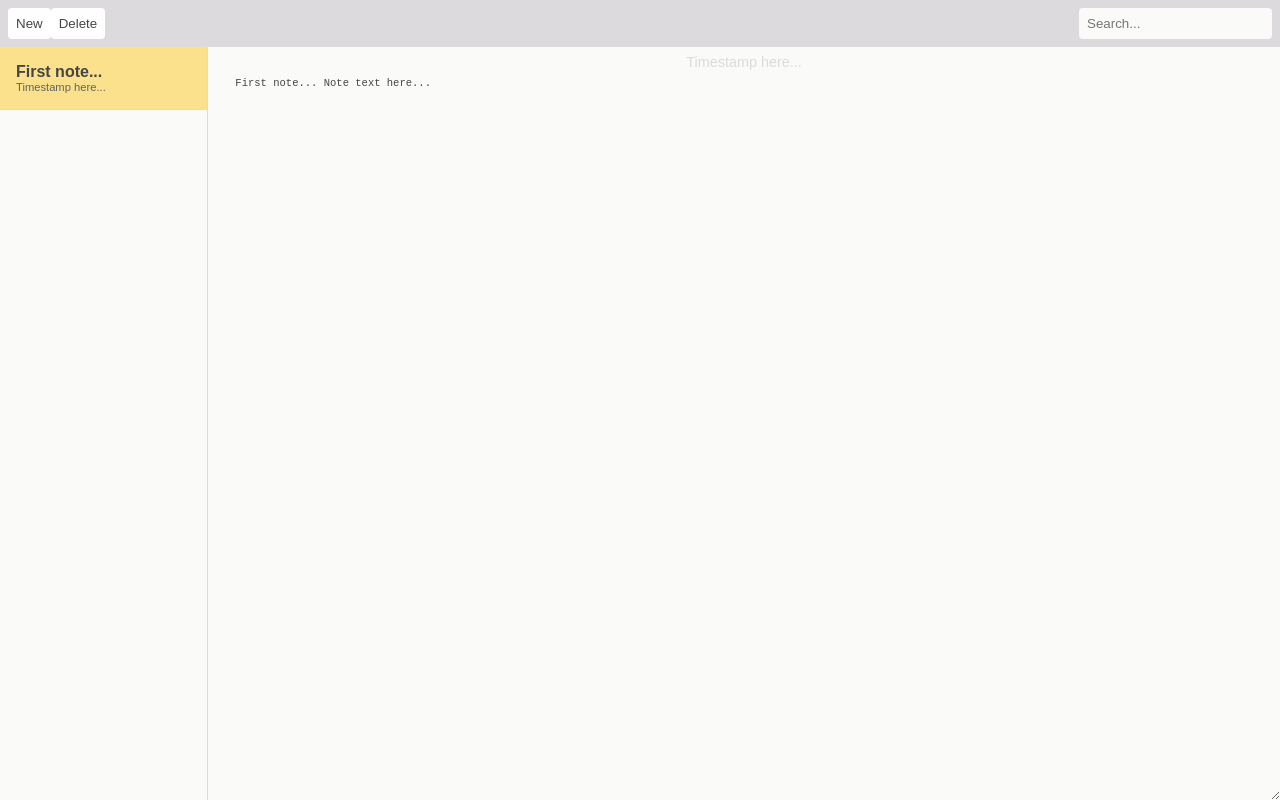
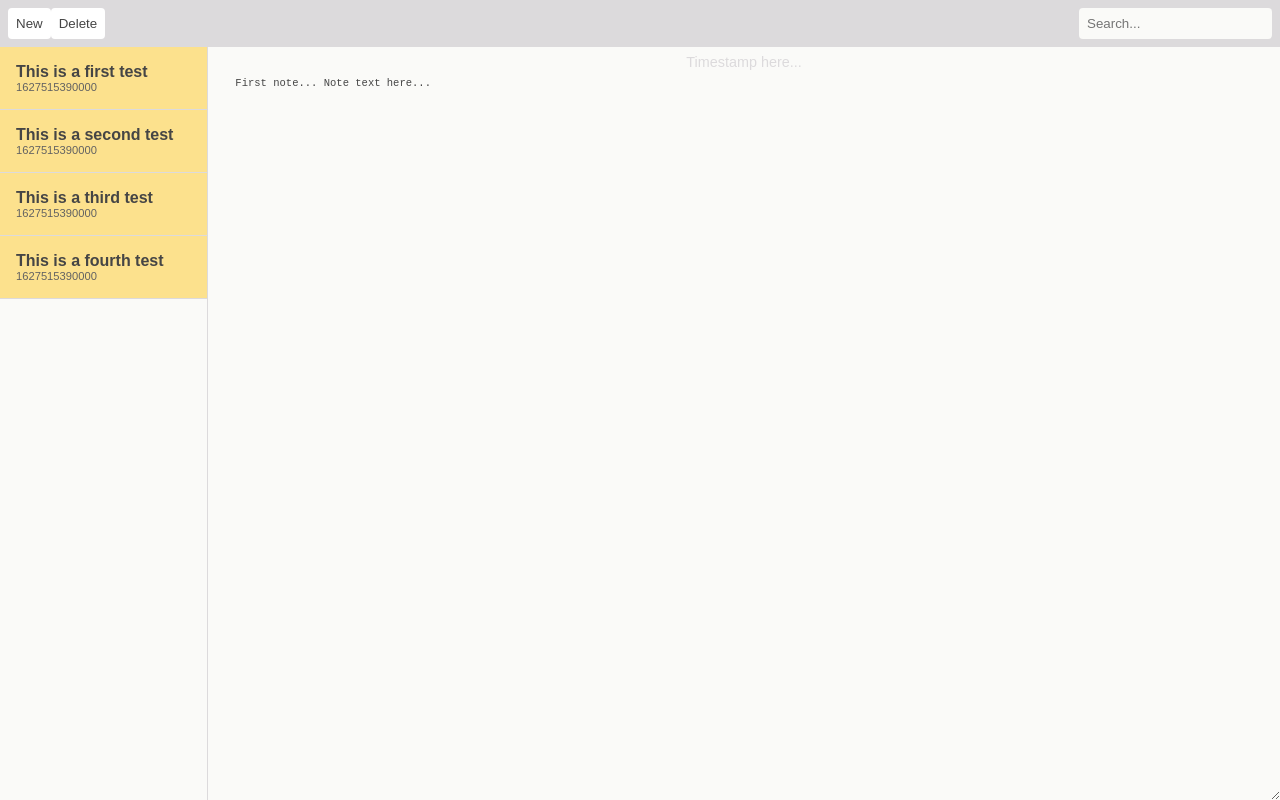
Before and after one commit to SymensJeffrey/vue-notes-app, a Vue app: page / in a window 1280 px wide. Built offline with nearby package versions, Linux system fonts and the light colour scheme.

Commit message:
add v-for to generate each note selector

```diff
--- a/src/components/NoteSelector.vue
+++ b/src/components/NoteSelector.vue
@@ -1,6 +1,12 @@
 <template>
   <div class="note-selector active">
-    <p class="note-selector-title">First note...</p>
-    <p class="note-selector-timestamp">Timestamp here...</p>
+    <p class="note-selector-title">{{ note.body }}</p>
+    <p class="note-selector-timestamp">{{ note.timestamp }}</p>
   </div>
 </template>
+
+<script>
+  export default {
+    props: ["note"]
+  }
+</script>
--- a/src/components/NoteSelectors.vue
+++ b/src/components/NoteSelectors.vue
@@ -1,6 +1,10 @@
 <template>
   <div class="note-selectors">
-    <NoteSelector/>
+    <NoteSelector
+      v-for="note in notes"
+      v-bind:key="note.id"
+      v-bind:note="note"
+    />
   </div>
 </template>
 
@@ -9,6 +13,16 @@
 export default {
   components: {
     NoteSelector,
-  }
+  },
+  data: function() {
+    return {
+      notes: [
+        { id: 1, body: "This is a first test", timestamp: Date.now() },
+        { id: 2, body: "This is a second test", timestamp: Date.now() },
+        { id: 3, body: "This is a third test", timestamp: Date.now() },
+        { id: 4, body: "This is a fourth test", timestamp: Date.now() }
+      ]
+    };
+	}
 };
 </script>
```
